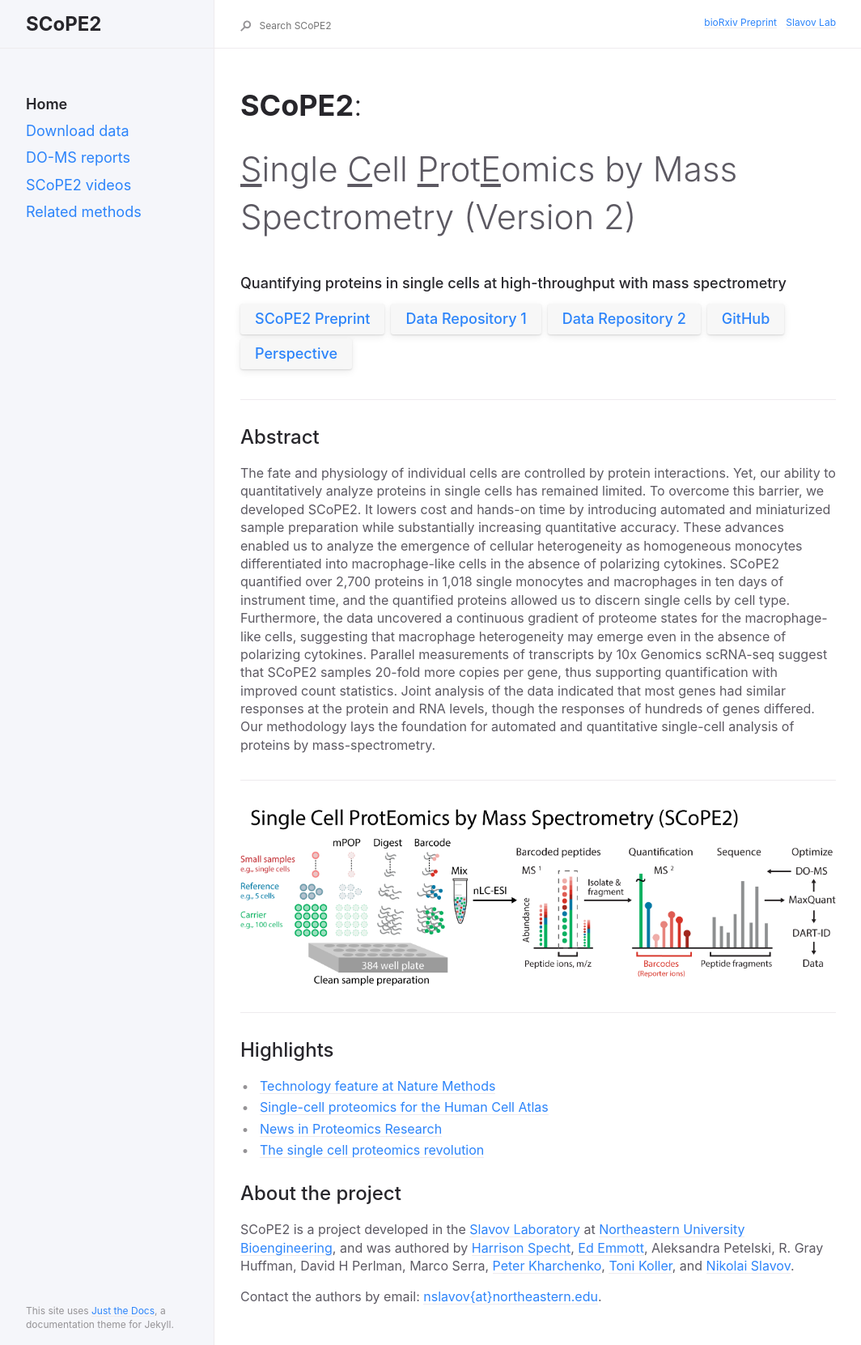
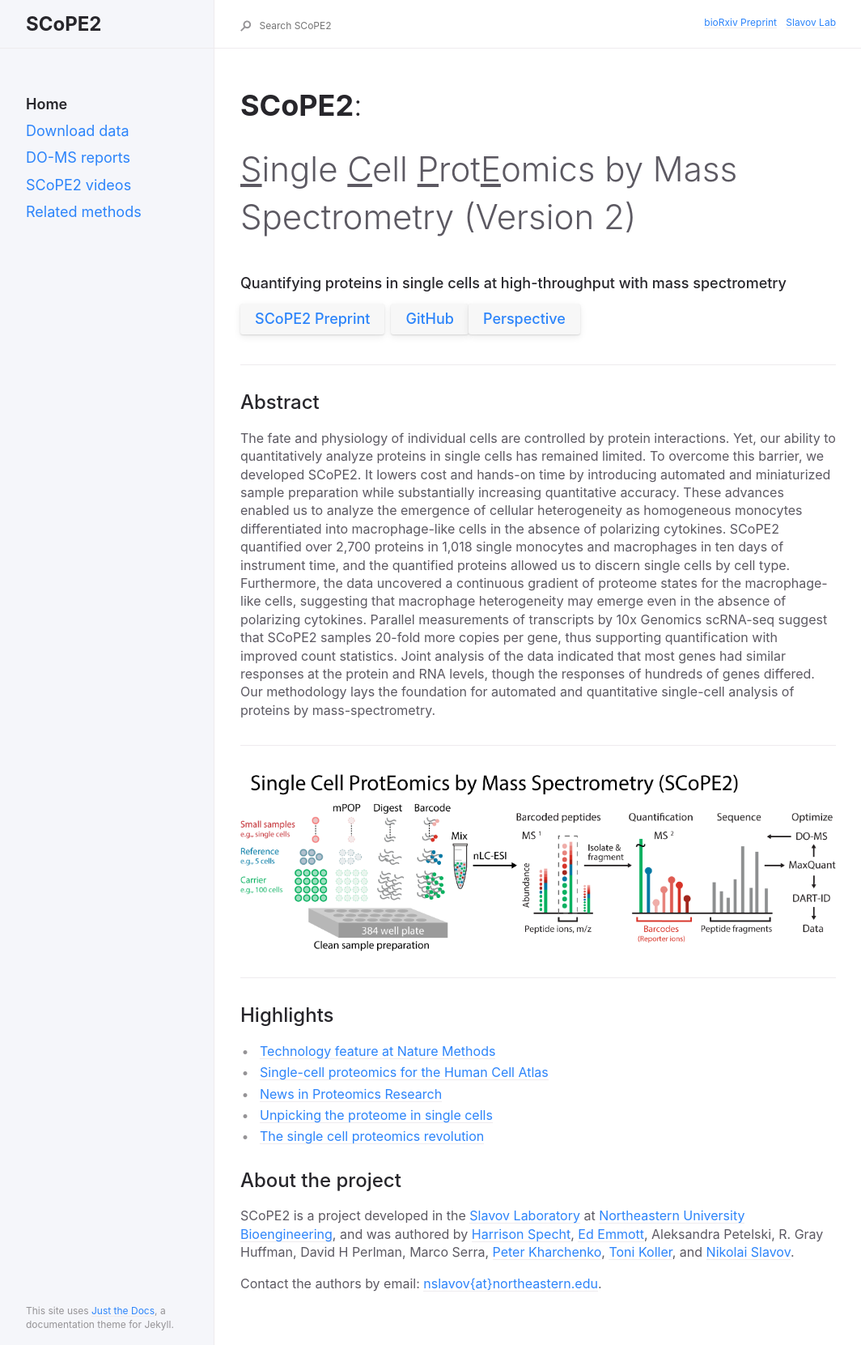
Before and after one commit to SlavovLab/SCoPE2, a Jekyll site: the page built from docs/index.md, in a window 1280 px wide. Shown: the whole page at 81% size, without its empty margins (91-1155 px from the left). Built offline with Jekyll 4.4.1, drawn with Linux system fonts in a browser that asks for light colours.

Commit message:
Update index.md

```diff
--- a/docs/index.md
+++ b/docs/index.md
@@ -15,7 +15,7 @@ permalink: /
 
 ### Quantifying proteins in single cells at high-throughput with mass spectrometry
 
-[SCoPE2 Preprint](https://doi.org/10.1101/665307){: .btn .fs-5 .mb-4 .mb-md-0 .mr-2 }[Data Repository 1](ftp://massive.ucsd.edu/MSV000083945){: .btn .fs-5 .mb-4 .mb-md-0 .mr-2 }[Data Repository 2](ftp://massive.ucsd.edu/MSV000084660){: .btn .fs-5 .mb-4 .mb-md-0 .mr-2 }[GitHub](https://github.com/SlavovLab/SCoPE2/tree/master/code){: .btn .fs-5 .mb-4 .mb-md-0 }[Perspective](https://pubs.acs.org/doi/10.1021/acs.jproteome.8b00257){: .btn .fs-5 .mb-4 .mb-md-0 .mr-2}
+[SCoPE2 Preprint](https://doi.org/10.1101/665307){: .btn .fs-5 .mb-4 .mb-md-0 .mr-2 }[GitHub](https://github.com/SlavovLab/SCoPE2/tree/master/code){: .btn .fs-5 .mb-4 .mb-md-0 }[Perspective](https://pubs.acs.org/doi/10.1021/acs.jproteome.8b00257){: .btn .fs-5 .mb-4 .mb-md-0 .mr-2}
 
 ------------
 
@@ -33,6 +33,7 @@ The fate and physiology of individual cells are controlled by protein interactio
 * [Technology feature at Nature Methods](https://www.nature.com/articles/s41592-019-0540-6)
 * [Single-cell proteomics for the Human Cell Atlas](https://news.northeastern.edu/2019/07/08/northeastern-university-proteomics-researcher-receives-grant-from-chan-zuckerberg-initiative-to-help-map-all-cells-in-the-human-body-to-better-understand-cancer-diabetes-and-other-diseases/)
 * [News in Proteomics Research](http://proteomicsnews.blogspot.com/2019/12/over-1000-single-cell-proteomes-2700.html)
+* [Unpicking the proteome in single cells](https://science.sciencemag.org/content/367/6477/512)
 * [The single cell proteomics revolution](https://www.bioanalysis-zone.com/2020/02/11/single-cell-proteomics-revolution_bo/)
 
 
```
